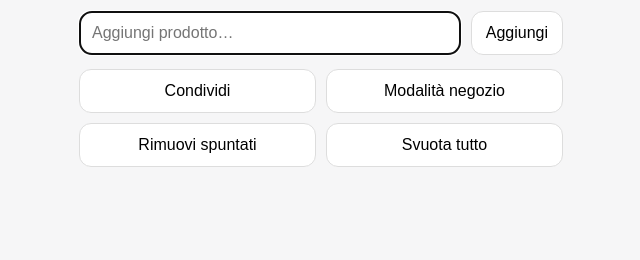
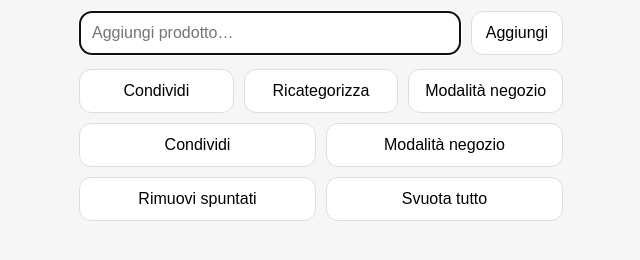
Before and after one commit to GODELIANO/spesa-app, a plain HTML site: page index.html in a window 1280 px wide. Shown: the part 62-322 px from the top of the page, without its empty margins (319-959 px from the left). Drawn offline with Linux system fonts and the light colour scheme.

Commit message:
Add new action buttons to index.html

```diff
--- a/index.html
+++ b/index.html
@@ -30,6 +30,12 @@
 
     <ul id="list" class="list"></ul>
 
+  <div class="actions">
+  <button id="shareList" type="button">Condividi</button>
+  <button id="recatAll" type="button">Ricategorizza</button>
+  <button id="keepAwake" type="button" aria-pressed="false">Modalità negozio</button>
+</div>
+
    <div class="actions">
   <button id="shareList" type="button">Condividi</button>
   <button id="keepAwake" type="button" aria-pressed="false">Modalità negozio</button>
```
